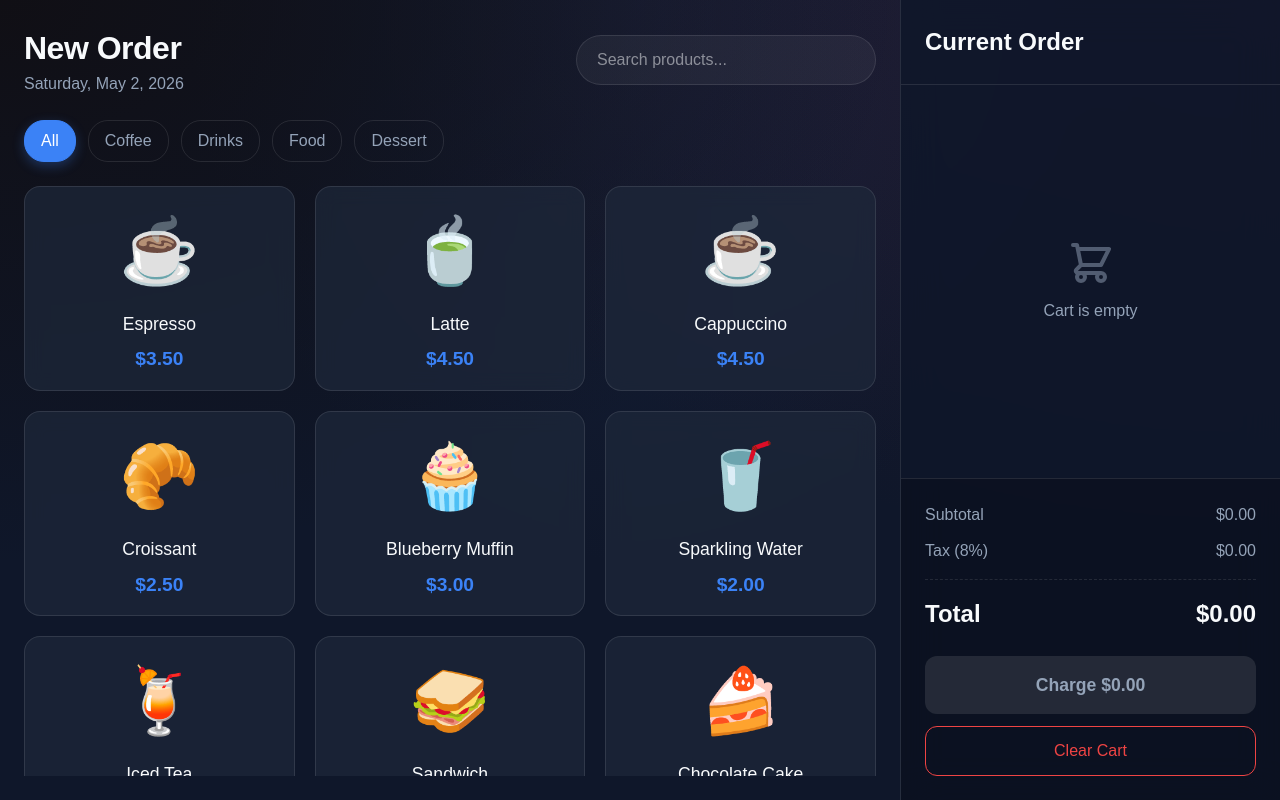
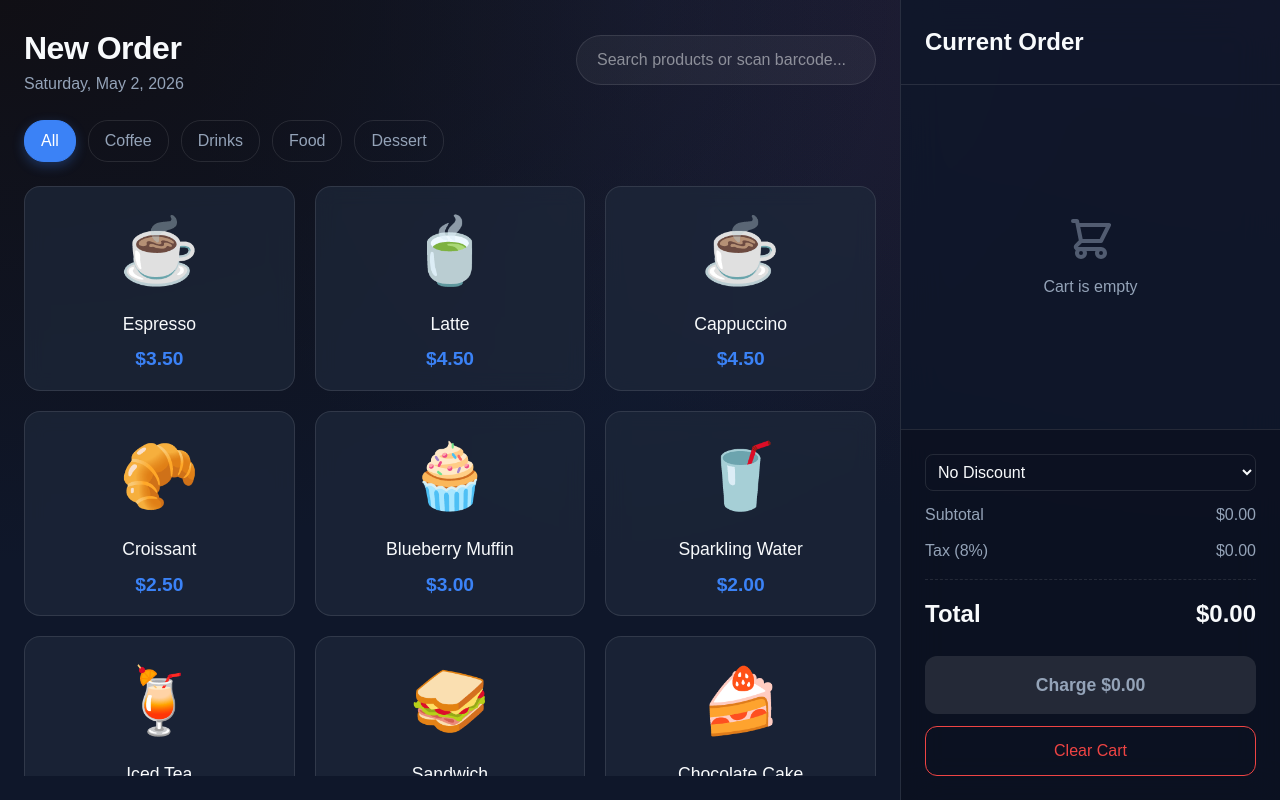
Before and after one commit to soumyabelli/pos, a React (Vite) app: page /pos in a window 1280 px wide. Built offline with nearby package versions, Linux system fonts and the light colour scheme.

Commit message:
feat: complete phase 2 core POS terminal features (cart, barcode, discounts, checkout)

```diff
--- a/src/pages/POS.jsx
+++ b/src/pages/POS.jsx
@@ -3,24 +3,51 @@ import Navbar from "../components/Navbar";
 import "../index.css"; // Ensure styles are pulled in
 
 const MOCK_PRODUCTS = [
-  { id: 1, name: "Espresso", price: 3.5, category: "Coffee", emoji: "☕" },
-  { id: 2, name: "Latte", price: 4.5, category: "Coffee", emoji: "🍵" },
-  { id: 3, name: "Cappuccino", price: 4.5, category: "Coffee", emoji: "☕" },
-  { id: 4, name: "Croissant", price: 2.5, category: "Food", emoji: "🥐" },
-  { id: 5, name: "Blueberry Muffin", price: 3.0, category: "Food", emoji: "🧁" },
-  { id: 6, name: "Sparkling Water", price: 2.0, category: "Drinks", emoji: "🥤" },
-  { id: 7, name: "Iced Tea", price: 3.5, category: "Drinks", emoji: "🍹" },
-  { id: 8, name: "Sandwich", price: 6.5, category: "Food", emoji: "🥪" },
-  { id: 9, name: "Chocolate Cake", price: 5.0, category: "Dessert", emoji: "🍰" },
-  { id: 10, name: "Macaron", price: 2.5, category: "Dessert", emoji: "🍪" },
+  { id: 1, name: "Espresso", price: 3.5, category: "Coffee", emoji: "☕", barcode: "1001" },
+  { id: 2, name: "Latte", price: 4.5, category: "Coffee", emoji: "🍵", barcode: "1002" },
+  { id: 3, name: "Cappuccino", price: 4.5, category: "Coffee", emoji: "☕", barcode: "1003" },
+  { id: 4, name: "Croissant", price: 2.5, category: "Food", emoji: "🥐", barcode: "1004" },
+  { id: 5, name: "Blueberry Muffin", price: 3.0, category: "Food", emoji: "🧁", barcode: "1005" },
+  { id: 6, name: "Sparkling Water", price: 2.0, category: "Drinks", emoji: "🥤", barcode: "1006" },
+  { id: 7, name: "Iced Tea", price: 3.5, category: "Drinks", emoji: "🍹", barcode: "1007" },
+  { id: 8, name: "Sandwich", price: 6.5, category: "Food", emoji: "🥪", barcode: "1008" },
+  { id: 9, name: "Chocolate Cake", price: 5.0, category: "Dessert", emoji: "🍰", barcode: "1009" },
+  { id: 10, name: "Macaron", price: 2.5, category: "Dessert", emoji: "🍪", barcode: "1010" },
 ];
 
 const CATEGORIES = ["All", "Coffee", "Drinks", "Food", "Dessert"];
+
+const modalOverlayStyle = {
+  position: 'fixed',
+  top: 0, left: 0, right: 0, bottom: 0,
+  backgroundColor: 'rgba(0, 0, 0, 0.6)',
+  backdropFilter: 'blur(4px)',
+  display: 'flex',
+  justifyContent: 'center',
+  alignItems: 'center',
+  zIndex: 1000
+};
+
+const modalContentStyle = {
+  background: 'var(--bg-card, #1e1e2d)',
+  padding: '32px',
+  borderRadius: '16px',
+  border: '1px solid var(--border-color, rgba(255,255,255,0.1))',
+  color: 'var(--text-primary, #fff)',
+  width: '400px',
+  textAlign: 'center',
+  boxShadow: '0 8px 32px rgba(0,0,0,0.5)'
+};
 
 export default function POS() {
   const [search, setSearch] = useState("");
   const [category, setCategory] = useState("All");
   const [cart, setCart] = useState([]);
+  const [discountType, setDiscountType] = useState("none"); // "none", "percent", "fixed"
+  const [discountValue, setDiscountValue] = useState(0);
+  const [isCheckoutOpen, setIsCheckoutOpen] = useState(false);
+  const [isInvoiceOpen, setIsInvoiceOpen] = useState(false);
+  const [receiptData, setReceiptData] = useState(null);
 
   // Filter products based on search and category
   const filteredProducts = useMemo(() => {
@@ -55,12 +82,64 @@ export default function POS() {
     });
   };
 
-  const clearCart = () => setCart([]);
+  const removeFromCart = (id) => {
+    setCart((prev) => prev.filter((item) => item.id !== id));
+  };
+
+  const clearCart = () => {
+    setCart([]);
+    setDiscountType("none");
+    setDiscountValue(0);
+  };
+
+  const handleKeyDown = (e) => {
+    if (e.key === 'Enter' && search.trim() !== '') {
+      const scannedProduct = MOCK_PRODUCTS.find(p => p.barcode === search.trim() || p.id.toString() === search.trim());
+      if (scannedProduct) {
+        addToCart(scannedProduct);
+        setSearch("");
+      }
+    }
+  };
 
   // Calculations
   const subtotal = cart.reduce((acc, item) => acc + item.price * item.qty, 0);
-  const tax = subtotal * 0.08; // 8% tax
-  const total = subtotal + tax;
+
+  let discountAmount = 0;
+  if (discountType === "percent") {
+    discountAmount = subtotal * (discountValue / 100);
+  } else if (discountType === "fixed") {
+    discountAmount = Math.min(discountValue, subtotal);
+  }
+
+  const discountedSubtotal = Math.max(0, subtotal - discountAmount);
+  const tax = discountedSubtotal * 0.08; // 8% tax
+  const total = discountedSubtotal + tax;
+
+  const handleCheckoutClick = () => {
+    setIsCheckoutOpen(true);
+  };
+
+  const handlePaymentSelect = (method) => {
+    const orderId = `#ORD-${Math.floor(1000 + Math.random() * 9000)}`;
+    setReceiptData({
+      orderId,
+      date: new Date().toLocaleString(),
+      items: [...cart],
+      subtotal,
+      discountAmount,
+      tax,
+      total,
+      method
+    });
+    setIsCheckoutOpen(false);
+    setIsInvoiceOpen(true);
+  };
+
+  const closeAndClear = () => {
+    setIsInvoiceOpen(false);
+    clearCart();
+  };
 
   return (
     <div className="pos-container">
@@ -76,9 +155,10 @@ export default function POS() {
           <input
             type="text"
             className="pos-search"
-            placeholder="Search products..."
+            placeholder="Search products or scan barcode..."
             value={search}
             onChange={(e) => setSearch(e.target.value)}
+            onKeyDown={handleKeyDown}
           />
         </div>
 
@@ -139,8 +219,11 @@ export default function POS() {
                   <button className="qty-btn" onClick={() => updateQty(item.id, 1)}>+</button>
                 </div>
 
-                <div className="item-total">
+                <div className="item-total" style={{ display: 'flex', alignItems: 'center', gap: '8px' }}>
                   ${(item.price * item.qty).toFixed(2)}
+                  <button className="remove-btn" onClick={() => removeFromCart(item.id)} style={{ background: 'none', border: 'none', color: 'var(--danger-color)', cursor: 'pointer', fontSize: '18px', padding: 0 }} title="Remove item">
+                    ✕
+                  </button>
                 </div>
               </div>
             ))
@@ -148,10 +231,38 @@ export default function POS() {
         </div>
 
         <div className="cart-footer">
+          <div className="discount-controls" style={{ display: 'flex', gap: '8px', marginBottom: '12px' }}>
+            <select
+              value={discountType}
+              onChange={(e) => setDiscountType(e.target.value)}
+              style={{ flex: 1, padding: '8px', borderRadius: '8px', border: '1px solid var(--border-color)', background: 'var(--bg-secondary)', color: 'var(--text-primary)' }}
+            >
+              <option value="none">No Discount</option>
+              <option value="percent">% Off</option>
+              <option value="fixed">$ Off</option>
+            </select>
+            {discountType !== "none" && (
+              <input
+                type="number"
+                value={discountValue}
+                onChange={(e) => setDiscountValue(Number(e.target.value))}
+                placeholder="Value"
+                style={{ width: '80px', padding: '8px', borderRadius: '8px', border: '1px solid var(--border-color)', background: 'var(--bg-secondary)', color: 'var(--text-primary)' }}
+                min="0"
+              />
+            )}
+          </div>
+
           <div className="totals-row">
             <span>Subtotal</span>
             <span>${subtotal.toFixed(2)}</span>
           </div>
+          {discountAmount > 0 && (
+            <div className="totals-row" style={{ color: 'var(--success-color)' }}>
+              <span>Discount</span>
+              <span>-${discountAmount.toFixed(2)}</span>
+            </div>
+          )}
           <div className="totals-row">
             <span>Tax (8%)</span>
             <span>${tax.toFixed(2)}</span>
@@ -161,7 +272,7 @@ export default function POS() {
             <span>${total.toFixed(2)}</span>
           </div>
 
-          <button className="checkout-btn" disabled={cart.length === 0}>
+          <button className="checkout-btn" disabled={cart.length === 0} onClick={handleCheckoutClick}>
             Charge ${total.toFixed(2)}
           </button>
 
@@ -178,6 +289,87 @@ export default function POS() {
           </button>
         </div>
       </div>
+
+      {/* Checkout Modal */}
+      {isCheckoutOpen && (
+        <div style={modalOverlayStyle}>
+          <div style={modalContentStyle}>
+            <h2>Select Payment Method</h2>
+            <h1 style={{ margin: '20px 0', color: 'var(--primary-color)' }}>${total.toFixed(2)}</h1>
+            <div style={{ display: 'flex', gap: '16px', justifyContent: 'center', marginTop: '20px' }}>
+              <button
+                onClick={() => handlePaymentSelect('Cash')}
+                style={{ padding: '12px 24px', borderRadius: '8px', background: 'var(--primary-color)', color: '#fff', border: 'none', cursor: 'pointer', fontWeight: 'bold' }}>
+                💵 Cash
+              </button>
+              <button
+                onClick={() => handlePaymentSelect('Card')}
+                style={{ padding: '12px 24px', borderRadius: '8px', background: 'var(--primary-color)', color: '#fff', border: 'none', cursor: 'pointer', fontWeight: 'bold' }}>
+                💳 Card
+              </button>
+              <button
+                onClick={() => handlePaymentSelect('UPI')}
+                style={{ padding: '12px 24px', borderRadius: '8px', background: 'var(--primary-color)', color: '#fff', border: 'none', cursor: 'pointer', fontWeight: 'bold' }}>
+                📱 UPI
+              </button>
+            </div>
+            <button
+              style={{ marginTop: '24px', width: '100%', padding: '12px', background: 'transparent', border: '1px solid var(--border-color)', color: 'var(--text-primary)', borderRadius: '8px', cursor: 'pointer' }}
+              onClick={() => setIsCheckoutOpen(false)}>
+              Cancel
+            </button>
+          </div>
+        </div>
+      )}
+
+      {/* Invoice Modal */}
+      {isInvoiceOpen && receiptData && (
+        <div style={modalOverlayStyle}>
+          <div style={{...modalContentStyle, width: '350px'}}>
+            <div style={{ textAlign: 'center', borderBottom: '1px dashed var(--border-color)', paddingBottom: '16px', marginBottom: '16px' }}>
+              <h2>Urban Crust</h2>
+              <p style={{ color: 'var(--text-muted)' }}>Receipt {receiptData.orderId}</p>
+              <p style={{ color: 'var(--text-muted)', fontSize: '0.85rem' }}>{receiptData.date}</p>
+            </div>
+
+            <div style={{ maxHeight: '250px', overflowY: 'auto', marginBottom: '16px', textAlign: 'left' }}>
+              {receiptData.items.map(item => (
+                <div key={item.id} style={{ display: 'flex', justifyContent: 'space-between', marginBottom: '8px', fontSize: '0.9rem' }}>
+                  <span>{item.qty}x {item.name}</span>
+                  <span>${(item.price * item.qty).toFixed(2)}</span>
+                </div>
+              ))}
+            </div>
+
+            <div style={{ borderTop: '1px dashed var(--border-color)', paddingTop: '16px', fontSize: '0.9rem', textAlign: 'left' }}>
+              <div style={{ display: 'flex', justifyContent: 'space-between', marginBottom: '4px' }}>
+                <span>Subtotal</span><span>${receiptData.subtotal.toFixed(2)}</span>
+              </div>
+              {receiptData.discountAmount > 0 && (
+                <div style={{ display: 'flex', justifyContent: 'space-between', marginBottom: '4px', color: 'var(--success-color)' }}>
+                  <span>Discount</span><span>-${receiptData.discountAmount.toFixed(2)}</span>
+                </div>
+              )}
+              <div style={{ display: 'flex', justifyContent: 'space-between', marginBottom: '8px' }}>
+                <span>Tax (8%)</span><span>${receiptData.tax.toFixed(2)}</span>
+              </div>
+              <div style={{ display: 'flex', justifyContent: 'space-between', fontWeight: 'bold', fontSize: '1.2rem', marginBottom: '16px' }}>
+                <span>Total</span><span>${receiptData.total.toFixed(2)}</span>
+              </div>
+              <div style={{ textAlign: 'center', color: 'var(--text-muted)', marginTop: '16px' }}>
+                Paid via {receiptData.method}
+              </div>
+            </div>
+
+            <button
+              className="btn-primary glow"
+              style={{ width: '100%', marginTop: '24px', padding: '12px', borderRadius: '8px', border: 'none', background: 'var(--primary-color)', color: '#fff', cursor: 'pointer', fontWeight: 'bold' }}
+              onClick={closeAndClear}>
+              Done / Print
+            </button>
+          </div>
+        </div>
+      )}
     </div>
   );
 }
```
